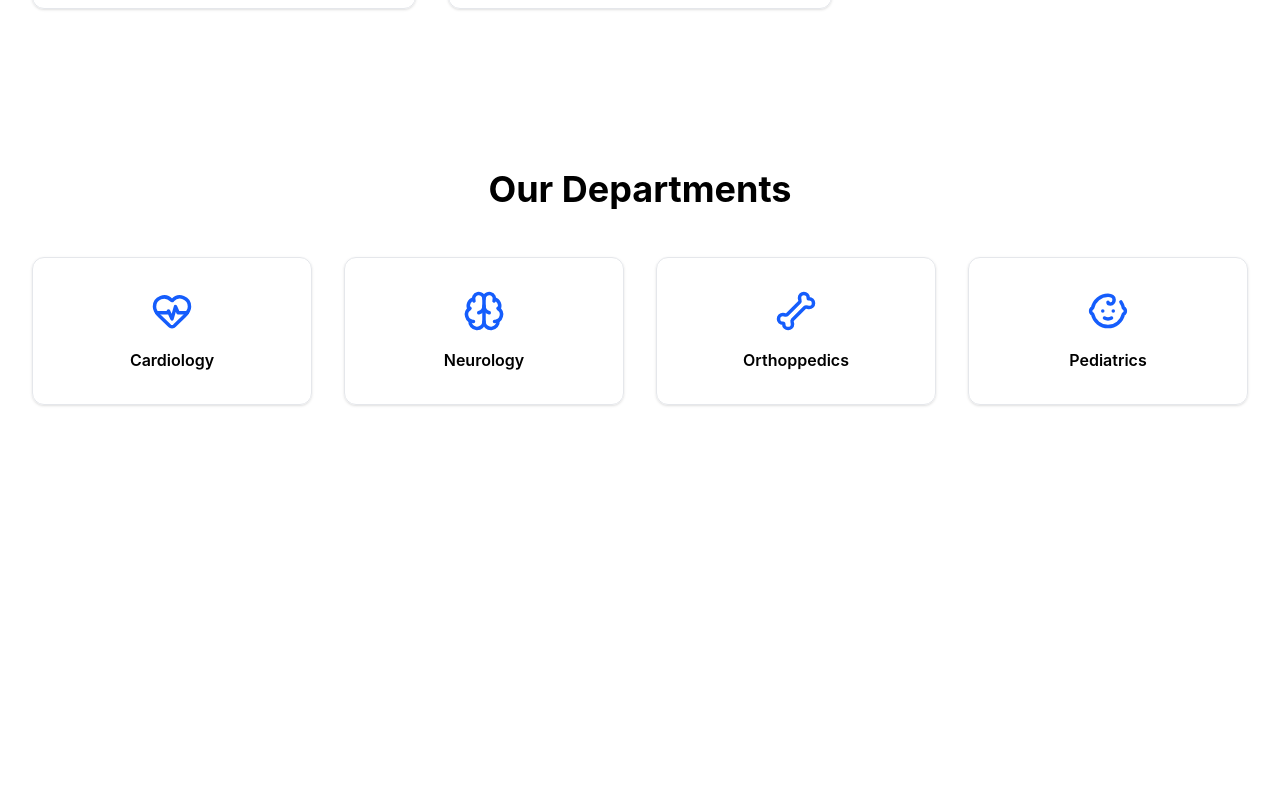
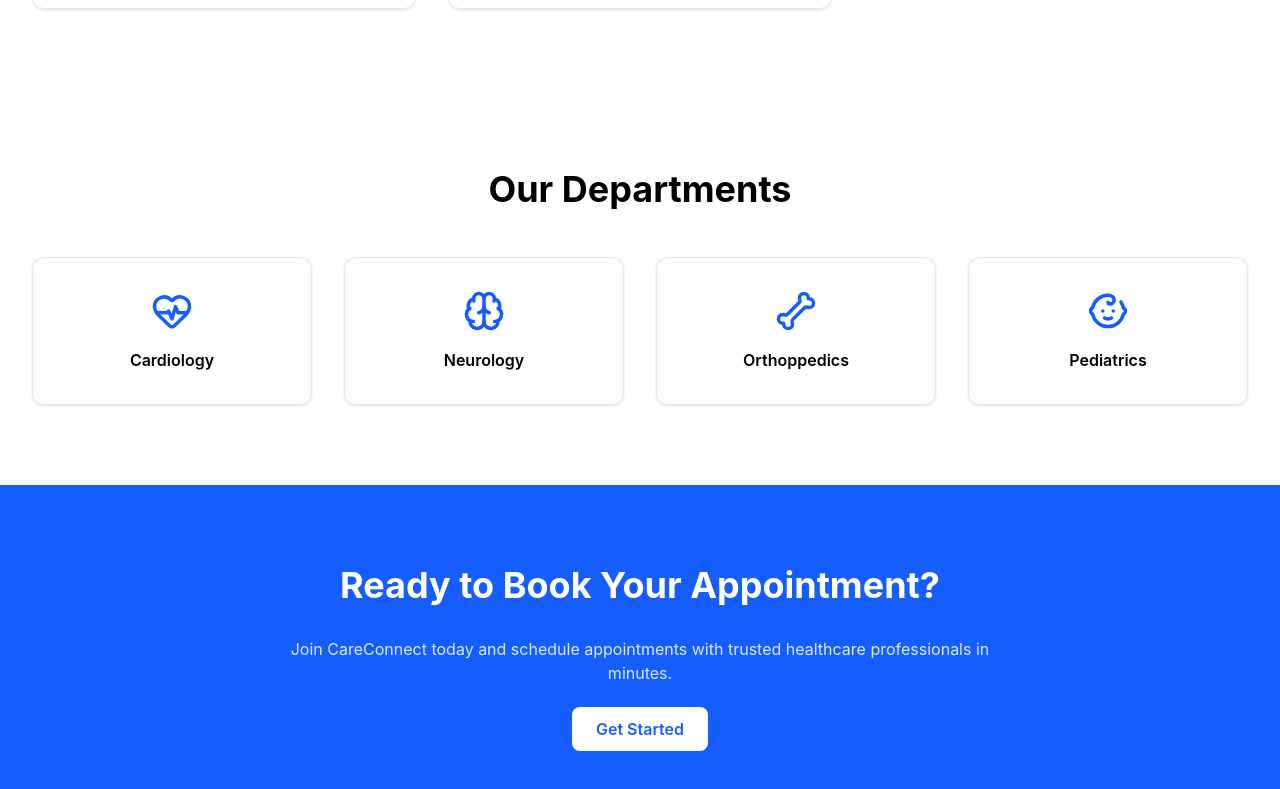
Before and after one commit to ragna0112/hospital-appointment-system, a React (Vite) app in the folder client/: page / in a window 1280 px wide. Shown: the part 1098-1887 px from the top of the page. Before the commit the page ends 1583 px from the top, so only its background shows below. Built offline with nearby package versions, Linux system fonts and the light colour scheme.

Commit message:
feat: complete landing page content

```diff
--- /dev/null
+++ b/client/src/components/CallToAction.tsx
@@ -0,0 +1,27 @@
+import { Link } from "react-router-dom"
+
+function CallToAction() {
+    return (
+        <section className="bg-blue-600 py-20 text-center text-white">
+            <div className="mx-auto max-w-3xl px-8">
+                <h2 className="mb-8 text-4xl font-bold">
+                    Ready to Book Your Appointment?
+                </h2>
+
+                <p className="mb-8 texet-lg text-blue-100">
+                    Join CareConnect today and schedule appointments
+                    with trusted healthcare professionals in minutes.
+                </p>
+
+                <Link
+                    to="/register"
+                    className="rounded-lg bg-white px-6 py-3 font-semibold text-blue-600 transition hover:bg-gray-100"
+                >
+                    Get Started
+                </Link>
+            </div>
+        </section>
+    )
+}
+
+export default CallToAction
--- a/client/src/pages/HomePage.tsx
+++ b/client/src/pages/HomePage.tsx
@@ -1,6 +1,7 @@
 import Hero from "../components/Hero"
 import WhyCooseUs from "../components/WhyChooseUs"
 import Departments from "../components/Departments"
+import CallToAction from "../components/CallToAction"
 
 function HomePage() {
     return (
@@ -8,8 +9,9 @@ function HomePage() {
             <Hero />
             <WhyCooseUs />
             <Departments />
+            <CallToAction />
         </main>
     )
 }
 
-export default HomePage;
+export default HomePage
```
